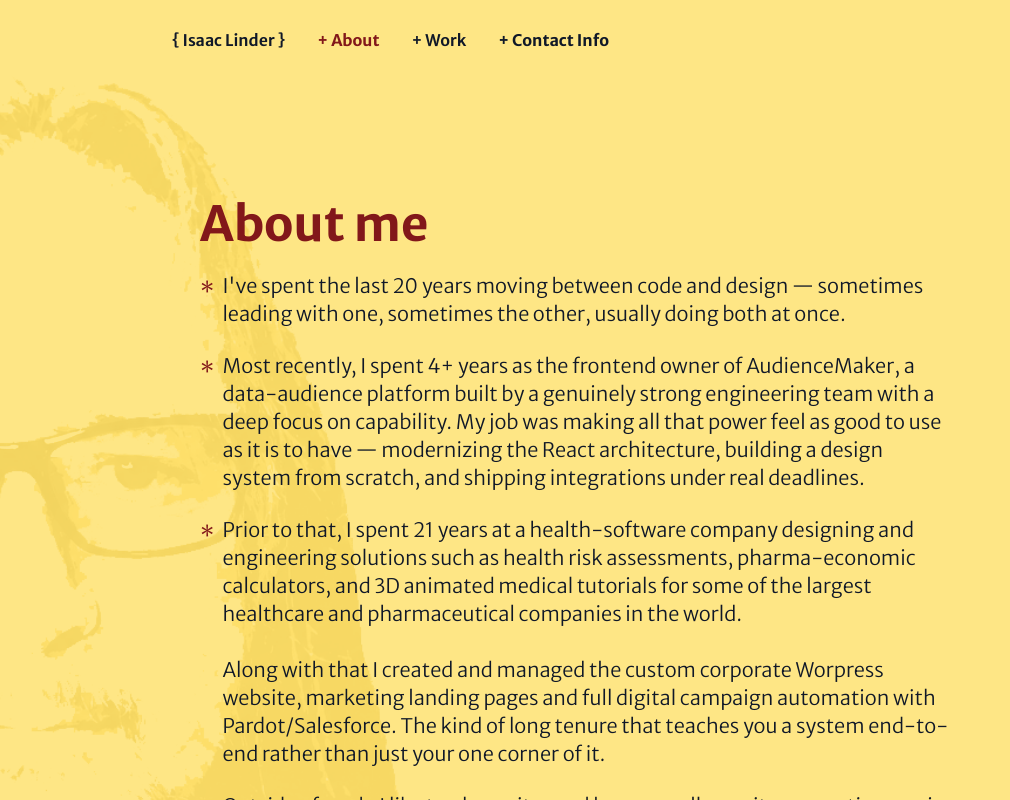
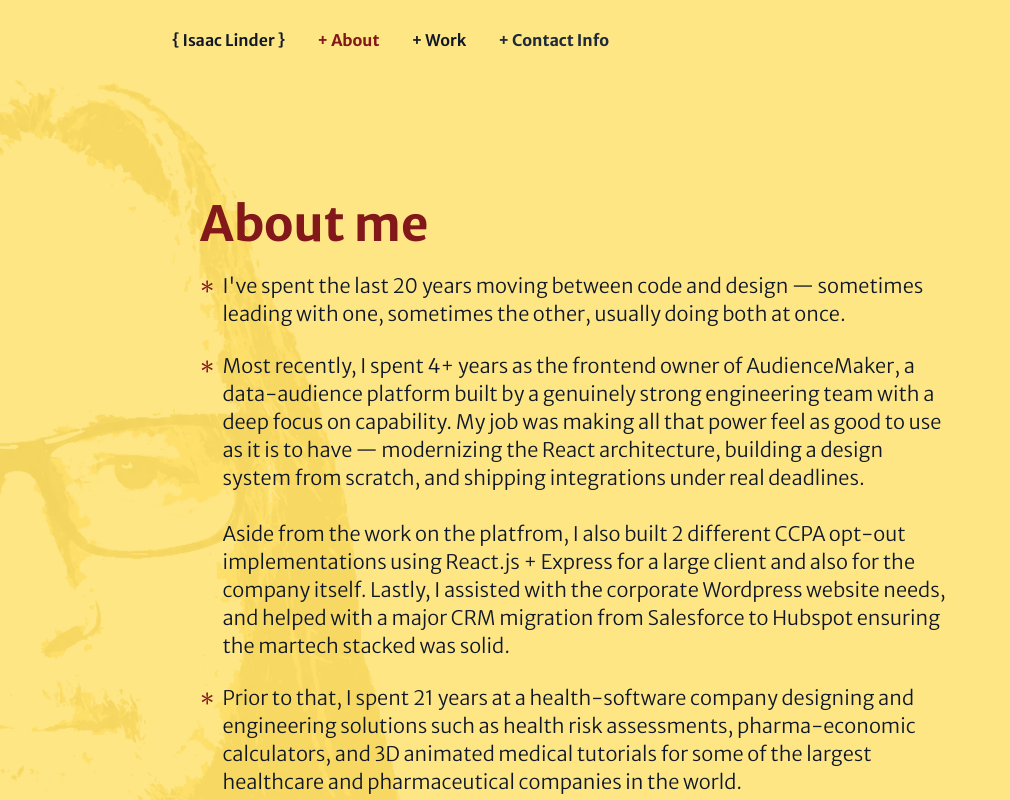
Before and after one commit to iTerentius/isaaclinder, a React (Vite) app: page /about in a window 1280 px wide. Shown: the top 800 px of the page, without its empty margins (0-1010 px from the left). Built offline with nearby package versions, Linux system fonts and the light colour scheme.

Commit message:
copy update

```diff
--- a/src/App.jsx
+++ b/src/App.jsx
@@ -34,7 +34,7 @@ function App() {
           <NavItem className="block md:inline" to="/">{"{"} Isaac Linder {"}"}</NavItem>
           <NavItem to="/about">+ About</NavItem>
           <NavItem to="/work">+ Work</NavItem>
-          <button className={cn("text-gray-900 px-4 font-bold", contactOpen && "text-[#c29613]")}
+          <button className={cn("text-gray-800 px-4 font-bold", contactOpen && "text-[#c29613]")}
             onClick={toggleContactMenu}
             onBlur={() => setContactOpen(false)}
           >+ Contact Info</button>
--- a/src/pages/About.jsx
+++ b/src/pages/About.jsx
@@ -28,7 +28,7 @@ export default function About() {
         <h1 className="text-3xl md:text-5xl text-brand font-bold">About me</h1>
         <ul className="space-y-6 list-inside">
           <MarkedItem>I've spent the last 20 years moving between code and design — sometimes leading with one, sometimes the other, usually doing both at once.</MarkedItem>
-          <MarkedItem>Most recently, I spent 4+ years as the frontend owner of AudienceMaker, a data-audience platform built by a genuinely strong engineering team with a deep focus on capability. My job was making all that power feel as good to use as it is to have — modernizing the React architecture, building a design system from scratch, and shipping integrations under real deadlines.</MarkedItem>
+          <MarkedItem>Most recently, I spent 4+ years as the frontend owner of AudienceMaker, a data-audience platform built by a genuinely strong engineering team with a deep focus on capability. My job was making all that power feel as good to use as it is to have — modernizing the React architecture, building a design system from scratch, and shipping integrations under real deadlines.<br /><br />Aside from the work on the platfrom, I also built 2 different CCPA opt-out implementations using React.js + Express for a large client and also for the company itself. Lastly, I assisted with the corporate Wordpress website needs, and helped with a major CRM migration from Salesforce to Hubspot ensuring the martech stacked was solid.</MarkedItem>
           <MarkedItem>Prior to that, I spent 21 years at a health-software company designing and engineering solutions such as health risk assessments, pharma-economic calculators, and 3D animated medical tutorials for some of the largest healthcare and pharmaceutical companies in the world.<br /><br />Along with that I created and managed the custom corporate Worpress website, marketing landing pages and full digital campaign automation with Pardot/Salesforce. The kind of long tenure that teaches you a system end-to-end rather than just your one corner of it.</MarkedItem>
           <MarkedItem>Outside of work, I like to play guitar and bass as well as write generative music code in Supercollider and tinker with my dev environment more than is probably necessary.</MarkedItem>
         </ul>
```
